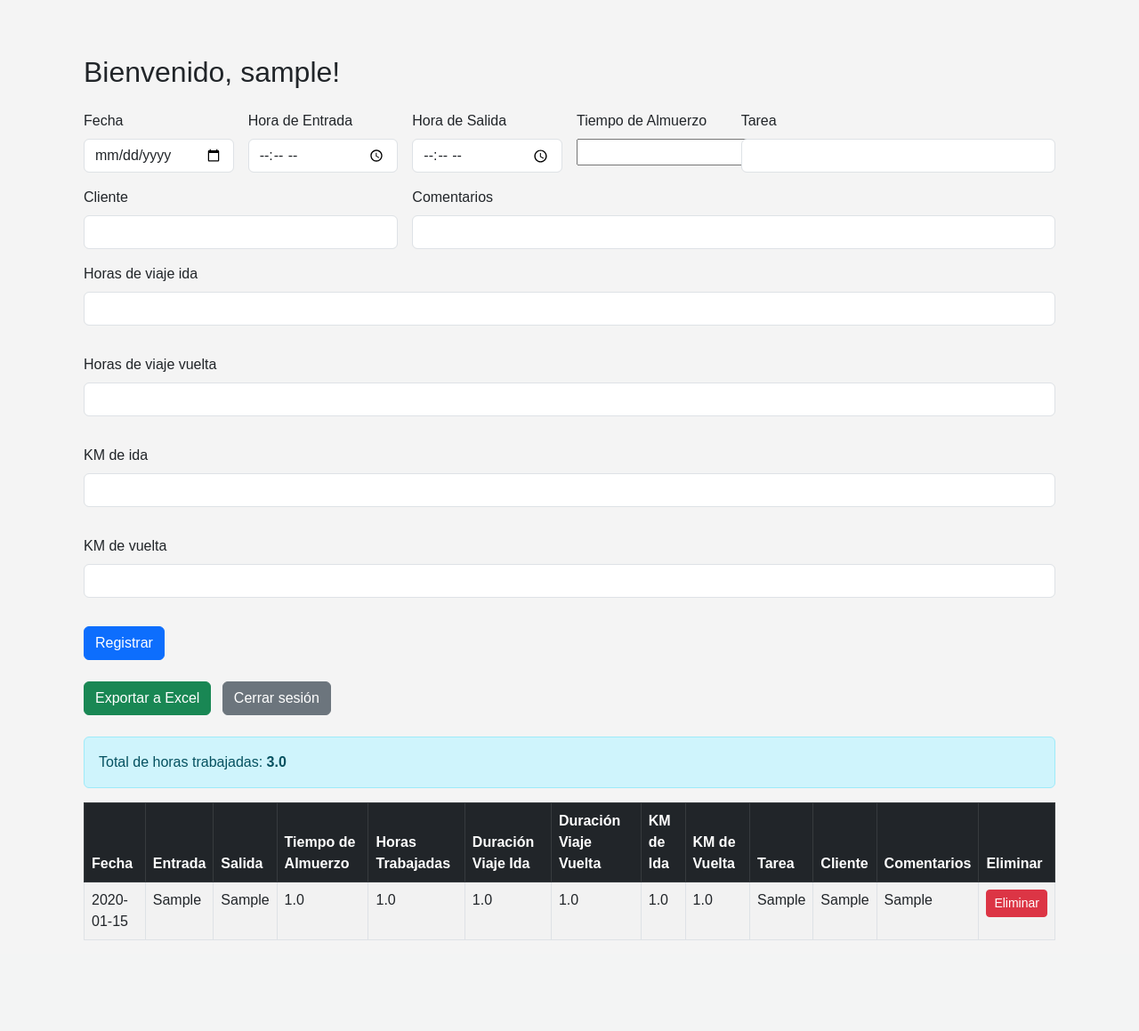
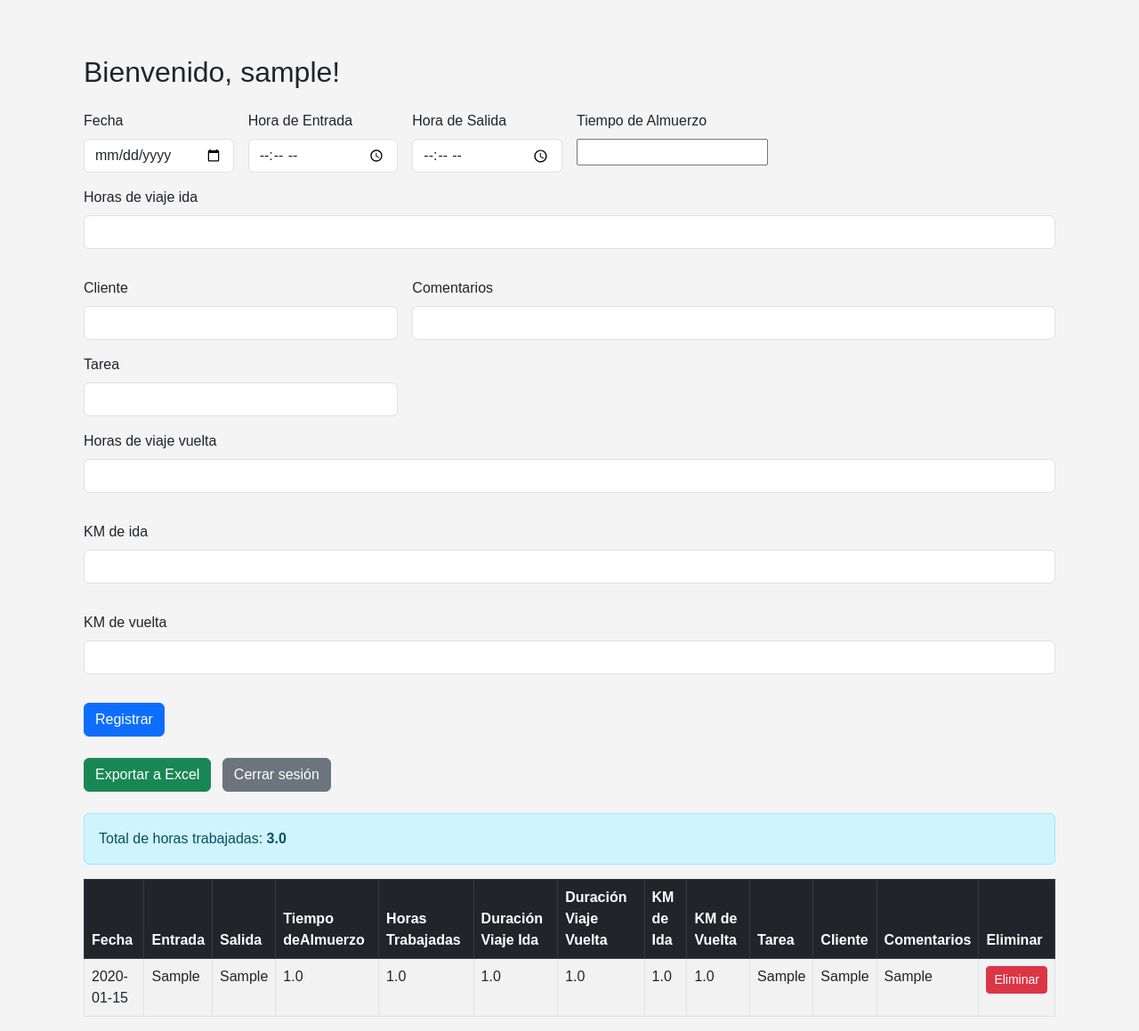
Before and after one commit to GUILLERMOWEB/Registro-de-Horas, a Flask app: page /dashboard in a window 1280 px wide. Shown: the part 56-1215 px from the top of the page at 89% size. Before the commit the page ends 1113 px from the top, so only its background shows below. Run offline with Flask 3, Linux system fonts and the light colour scheme; the visitor is signed in with stand-in values (Sample User, id 1); tables that the repository leaves empty hold one stand-in row (values such as "Sample post").

Commit message:
Corriho posiciones

```diff
--- a/templates/dashboard.html
+++ b/templates/dashboard.html
@@ -21,10 +21,11 @@
       <label for="almuerzo" class="form-label">Tiempo de Almuerzo</label>
       <input type="number" name="almuerzo" min="0" step="1" required>
     </div>
-    <div class="col-md-4">
-      <label for="tarea" class="form-label">Tarea</label>
-      <input type="text" name="tarea" class="form-control">
+    <div class="mb-3">
+      <label for="viaje_ida" class="form-label">Horas de viaje ida</label>
+      <input type="number" step="0.01" class="form-control" name="viaje_ida" required>
     </div>
+
     <div class="col-md-4">
       <label for="cliente" class="form-label">Cliente</label>
       <input type="text" name="cliente" class="form-control">
@@ -34,9 +35,9 @@
       <input type="text" name="comentarios" class="form-control">
     </div>
 
-    <div class="mb-3">
-      <label for="viaje_ida" class="form-label">Horas de viaje ida</label>
-      <input type="number" step="0.01" class="form-control" name="viaje_ida" required>
+    <div class="col-md-4">
+      <label for="tarea" class="form-label">Tarea</label>
+      <input type="text" name="tarea" class="form-control">
     </div>
 
     <div class="mb-3">
@@ -75,7 +76,7 @@
           <th>Fecha</th>
           <th>Entrada</th>
           <th>Salida</th>
-          <th>Tiempo de Almuerzo</th>
+          <th>Tiempo deAlmuerzo</th>
           <th>Horas Trabajadas</th>
           <th>Duración Viaje Ida</th>
           <th>Duración Viaje Vuelta</th>
```
